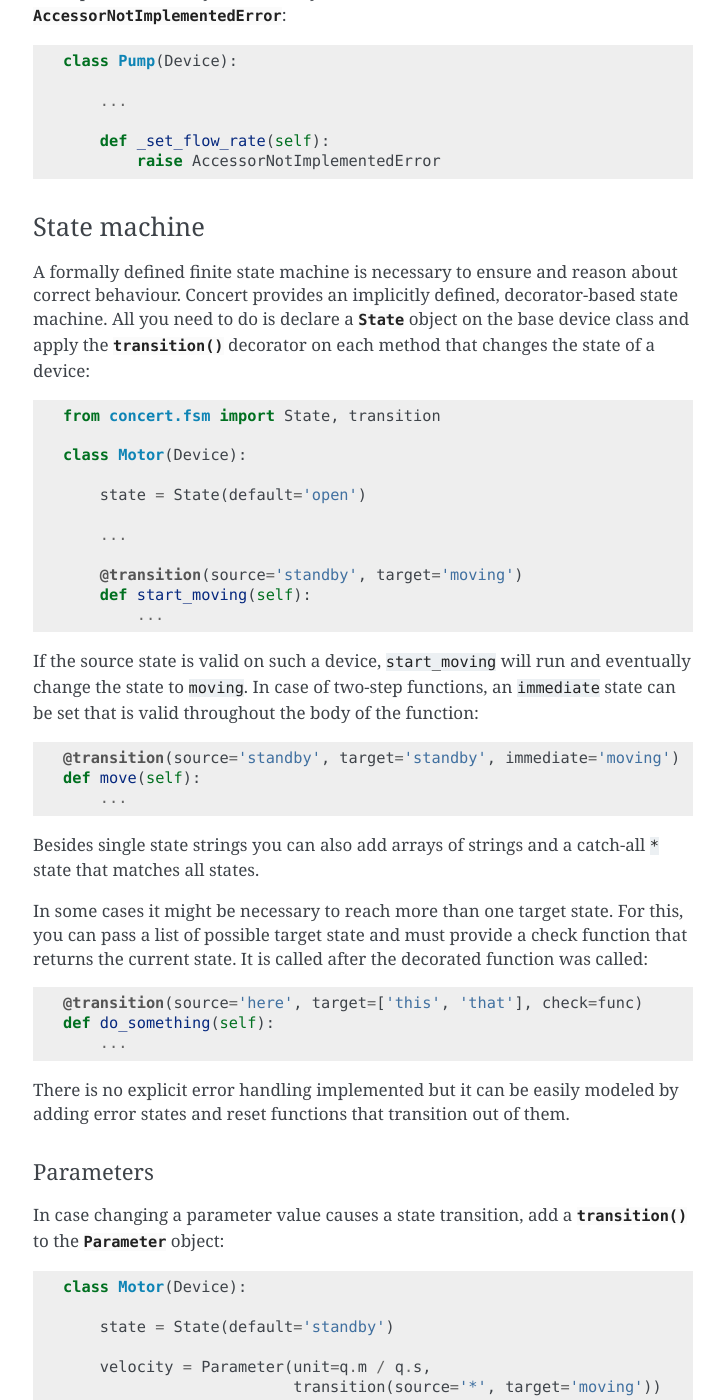
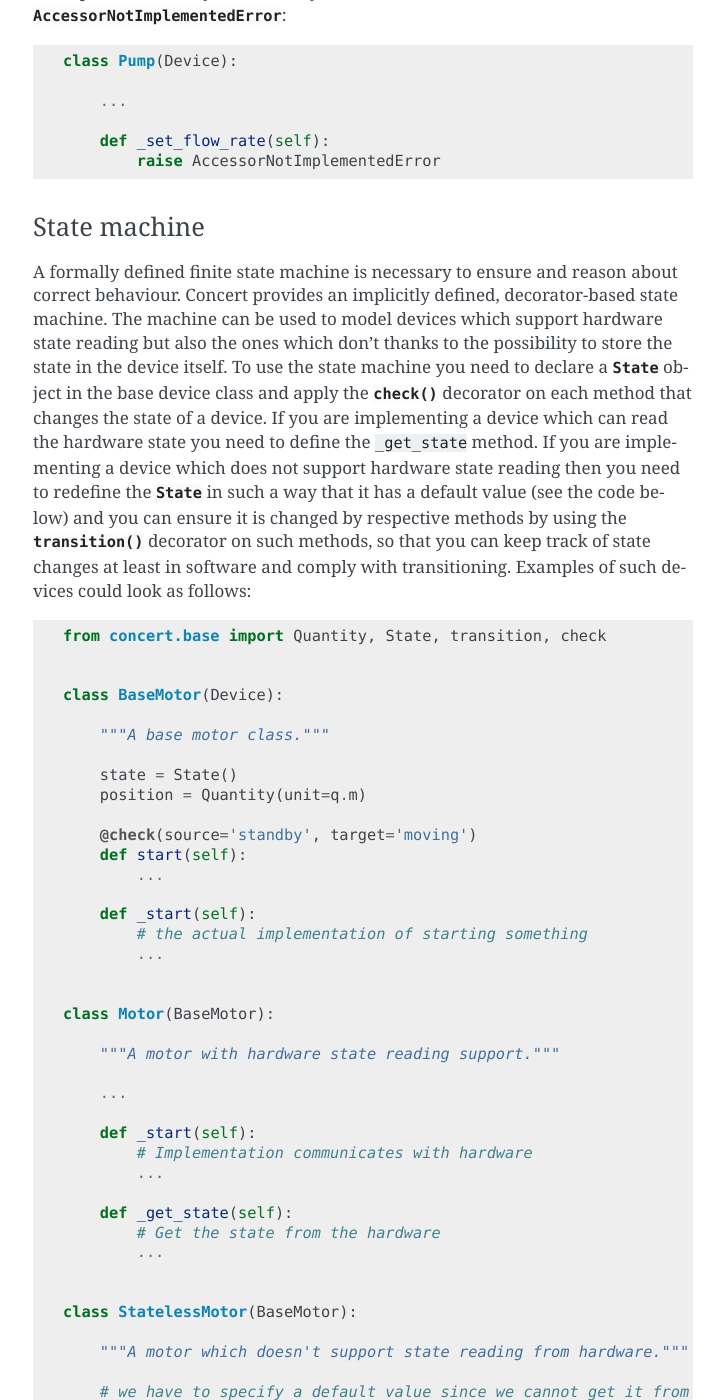
Before and after one commit to ufo-kit/concert, a Sphinx documentation site: the page built from docs/devel/tutorial.rst, in a window 1280 px wide and 1400 px high, scrolled down 3635 px. Shown: the whole window, without its empty margins (387-1111 px from the left). Built offline with Sphinx 7.4.7, drawn with Linux system fonts in a browser that asks for light colours; some of the changed text lies outside the part shown.

Commit message:
Update the docs

```diff
--- a/docs/devel/reference/core.rst
+++ b/docs/devel/reference/core.rst
@@ -32,6 +32,8 @@ State machine
 .. autoclass:: concert.base.State
     :members:
 
+.. autofunction:: concert.base.check
+
 .. autofunction:: concert.base.transition
 
 
@@ -59,6 +61,7 @@ Exceptions
 .. autoclass:: concert.base.AccessorNotImplementedError
 .. autoclass:: concert.base.ReadAccessError
 .. autoclass:: concert.base.WriteAccessError
+.. autoclass:: concert.base.StateError
 
 
 Configuration
--- a/docs/devel/tutorial.rst
+++ b/docs/devel/tutorial.rst
@@ -188,45 +188,89 @@ State machine
 
 A formally defined finite state machine is necessary to ensure and reason about
 correct behaviour. Concert provides an implicitly defined, decorator-based state
-machine. All you need to do is declare a :class:`.State` object on the base
-device class and apply the :func:`.transition` decorator on each method that
-changes the state of a device::
+machine. The machine can be used to model devices which support hardware state
+reading but also the ones which don't thanks to the possibility to store the
+state in the device itself. To use the state machine you need to declare a
+:class:`.State` object in the base device class and apply the :func:`.check`
+decorator on each method that changes the state of a device.  If you are
+implementing a device which can read the hardware state you need to define the
+``_get_state`` method. If you are implementing a device which does not support
+hardware state reading then you need to redefine the :class:`.State` in such a
+way that it has a default value (see the code below) and you can ensure it is
+changed by respective methods by using the :func:`.transition` decorator on such
+methods, so that you can keep track of state changes at least in software and
+comply with transitioning. Examples of such devices could look as follows::
 
-    from concert.fsm import State, transition
+    from concert.base import Quantity, State, transition, check
 
-    class Motor(Device):
 
-        state = State(default='open')
+    class BaseMotor(Device):
+
+        """A base motor class."""
+
+        state = State()
+        position = Quantity(unit=q.m)
+
+        @check(source='standby', target='moving')
+        def start(self):
+            ...
+
+        def _start(self):
+            # the actual implementation of starting something
+            ...
+
+
+    class Motor(BaseMotor):
+
+        """A motor with hardware state reading support."""
 
         ...
 
-        @transition(source='standby', target='moving')
-        def start_moving(self):
+        def _start(self):
+            # Implementation communicates with hardware
             ...
 
-If the source state is valid on such a device, ``start_moving`` will run and
-eventually change the state to ``moving``. In case of two-step functions, an
-``immediate`` state can be set that is valid throughout the body of the
-function::
-
-        @transition(source='standby', target='standby', immediate='moving')
-        def move(self):
+        def _get_state(self):
+            # Get the state from the hardware
             ...
 
-Besides single state strings you can also add arrays of strings and a catch-all
+
+    class StatelessMotor(BaseMotor):
+
+        """A motor which doesn't support state reading from hardware."""
+
+        # we have to specify a default value since we cannot get it from
+        # hardware
+        state = State(default='standby')
+
+        ...
+
+        @transition(target='moving')
+        def _start(self):
+            ...
+
+The example above explains two devices with the same functionality, however, one
+supports hardware state reading and the other does not. When they want to
+``start`` the state is checked before the method is executed and afterwards. By
+checking we mean the current state is checked against the one specified by
+``source`` and the state after the execution is checked against ``target``.  The
+``Motor`` represents a device which supports hardware state reading.  That means
+all we have to do is to implement ``_get_state``. The ``StatelessMotor``, on the
+other hand, has no way of determining the hardware state, thus we need to keep
+track of it in software. That is achieved by the :func:`.transition` which sets the
+device state after the execution of the decorated function to ``target``.  This
+way the ``start`` method can look the same for both devices.
+
+Besides single state strings you can also add lists of strings and a catch-all
 ``*`` state that matches all states.
 
-In some cases it might be necessary to reach more than one target state. For
-this, you can pass a list of possible target state and must provide a check
-function that returns the current state. It is called after the decorated
-function was called::
-
-        @transition(source='here', target=['this', 'that'], check=func)
-        def do_something(self):
-            ...
-
-There is no explicit error handling implemented but it can be easily modeled by
-adding error states and reset functions that transition out of them.
+There is no explicit error handling implemented for devices which support
+hardware state reading but it can be easily modeled by adding error states and
+reset functions that transition out of them. In case the device does not support
+state reading and it runs into an error state all you need to do is to raise a
+:class:`.StateError` exception, which has a parameter ``error_state``. The
+exception is caught by :func:`.transition` and the ``error_state`` parameter is used
+for setting the device state.
 
 
 Parameters
```
Also changed, not shown: 1 other file.
